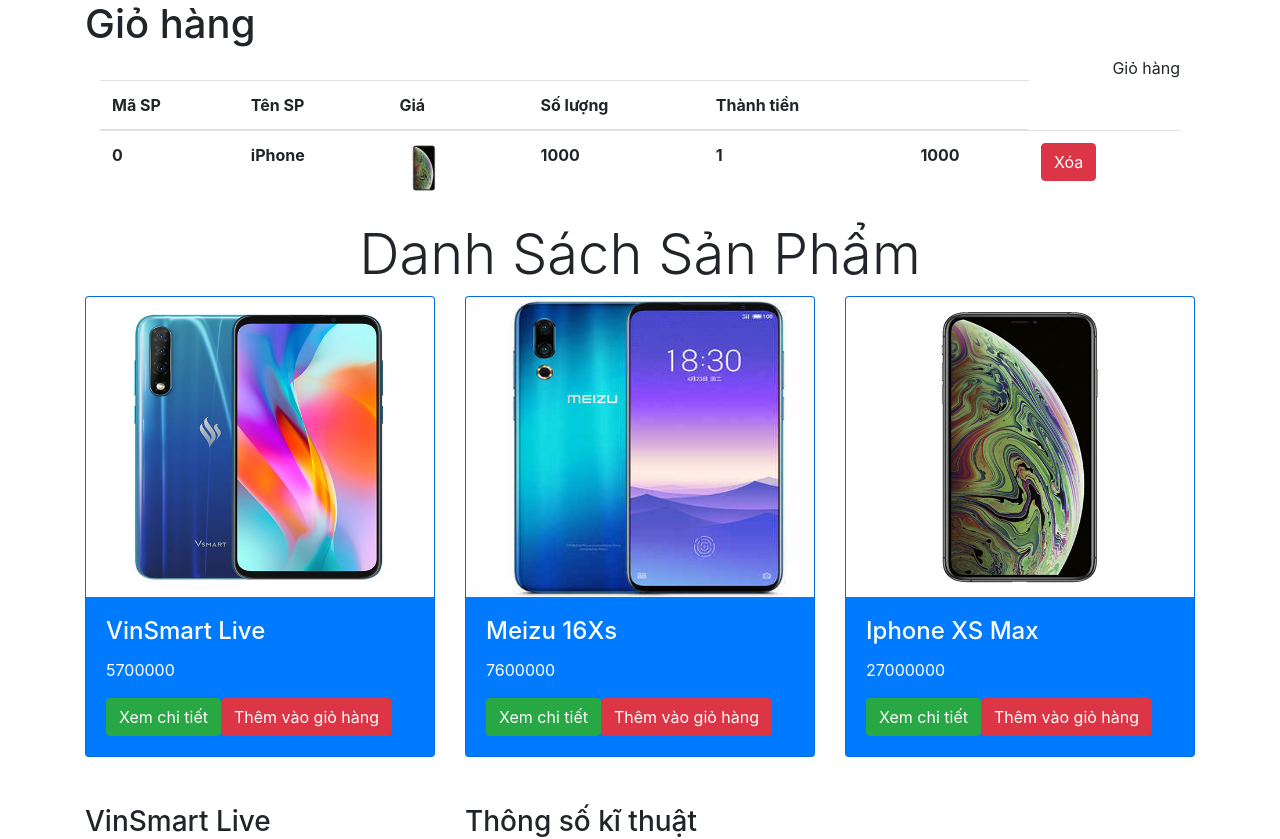
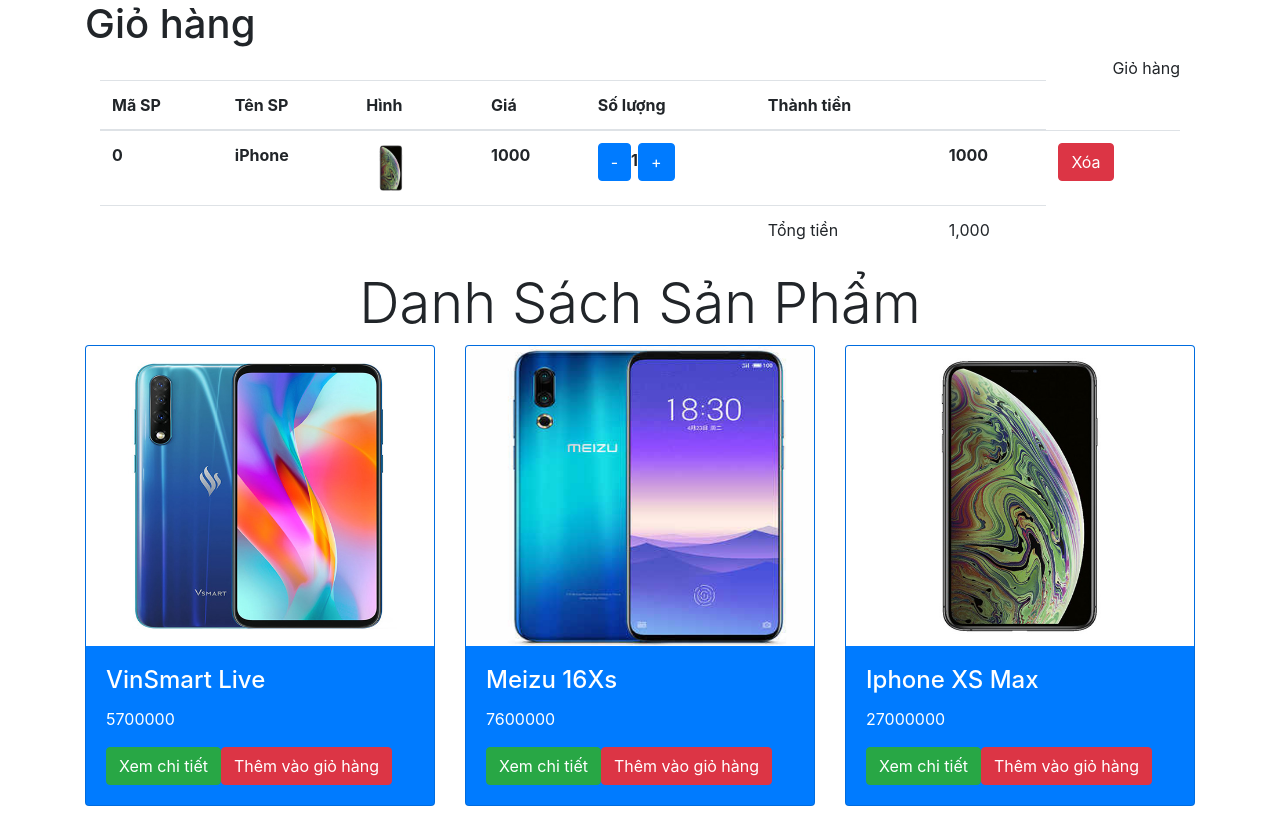
Before and after one commit to nqt2402/TrainingReactJS, a React (Create React App) app: page / in a window 1280 px wide. Shown: the top 839 px of the page. Built offline with nearby package versions, Linux system fonts and the light colour scheme.

Commit message:
'edit-tr'

```diff
--- a/src/components/Props/DemoQLSP/DemoQLSP.js
+++ b/src/components/Props/DemoQLSP/DemoQLSP.js
@@ -102,12 +102,42 @@
         this.setState({ gioHang: gioHangUpdate })
     }
 
+    tangGiamSL = (maSP, soLuongTangGiam) => {
+        let gioHangUpdate = [...this.state.gioHang];
+        //b1: Tìm ra sản phẩm trong giỏ hàng dựa vào mã sản phẩm
+        let index = gioHangUpdate.findIndex(
+            spGH => spGH.maSP === maSP
+        );
+        //b2: Tăng, Giảm số lượng
+
+        if (index !== -1) {
+            //cach a.Khai
+            gioHangUpdate[index].soLuong += soLuongTangGiam;
+            if (gioHangUpdate[index].soLuong <= 0) {
+                gioHangUpdate[index].soLuong -= soLuongTangGiam;
+                return;
+            }
+
+            //cach minh
+            // if (gioHangUpdate[index].soLuong >= 1) {
+
+            //     if (soLuongTangGiam == -1) {
+            //         if (gioHangUpdate[index].soLuong == 1) { return }
+            //     }
+            //     gioHangUpdate[index].soLuong += soLuongTangGiam;
+            // }
+        };
+
+        //b3:setState cho gioHang
+        this.setState({ gioHang: gioHangUpdate });
+    }
+
     render() {
         let { tenSP, hinhAnh, manHinh, heDieuHanh, ram, rom, cameraTruoc, cameraSau } = this.state.spChiTiet;
         return (
             <div className="container">
                 <h1 className="">Giỏ hàng</h1>
-                <GioHang gioHang={this.state.gioHang} removeOutOfCart={this.xoaSP} />
+                <GioHang addItem={this.tangGiamSL} gioHang={this.state.gioHang} removeOutOfCart={this.xoaSP} />
                 <h3 className="text-center display-4">Danh Sách Sản Phẩm</h3>
                 <div className="row">
                     {this.renderSanPham()}
--- a/src/components/Props/DemoQLSP/GioHang.js
+++ b/src/components/Props/DemoQLSP/GioHang.js
@@ -2,7 +2,7 @@
 
 export default class GioHang extends Component {
     render() {
-        let { gioHang, removeOutOfCart } = this.props
+        let { gioHang, removeOutOfCart, addItem } = this.props
         return (
             <div className="container">
                 <div className="text-right">Giỏ hàng</div>
@@ -11,6 +11,7 @@
                         <tr>
                             <th>Mã SP</th>
                             <th>Tên SP</th>
+                            <th>Hình</th>
                             <th>Giá</th>
                             <th>Số lượng</th>
                             <th>Thành tiền</th>
@@ -25,7 +26,19 @@
                                     <th>{spGH.tenSP}</th>
                                     <th> <img src={spGH.hinhAnh} width="50" height="50" /> </th>
                                     <th>{spGH.gia}</th>
-                                    <th>{spGH.soLuong}</th>
+                                    <th>
+                                        <button onClick={() => {
+                                            addItem(spGH.maSP, -1)
+                                        }} className="btn btn-primary">-</button>
+                                        {spGH.soLuong}
+                                        {/* {spGH.gia * spGH.soLuong} */}
+                                        <button onClick={() => {
+                                            addItem(spGH.maSP, 1)
+                                        }} className="btn btn-primary">+</button>
+                                    </th>
+                                    <th>
+
+                                    </th>
                                     <th>{spGH.soLuong * spGH.gia}</th>
                                     <th>
                                         <button onClick={() => {
@@ -43,8 +56,24 @@
                             <th>1000</th>
                         </tr> */}
                     </tbody>
+                    <tfoot>
+                        <tr>
+                            <td colSpan="5"></td>
+                            <td>Tổng tiền</td>
+                            <td>{this.tinhTongTien()}</td>
+                        </tr>
+                    </tfoot>
                 </table>
             </div>
         )
     }
+
+    tinhTongTien = () => {
+        let tongTien = this.props.gioHang.reduce((tongTien, spGH, index) => {
+            tongTien += spGH.soLuong * spGH.gia;
+
+            return tongTien;
+        }, 0);
+        return tongTien.toLocaleString();
+    }
 }
```
Also changed, not shown: 1 other file (tests, documents, lock files or other folders).
